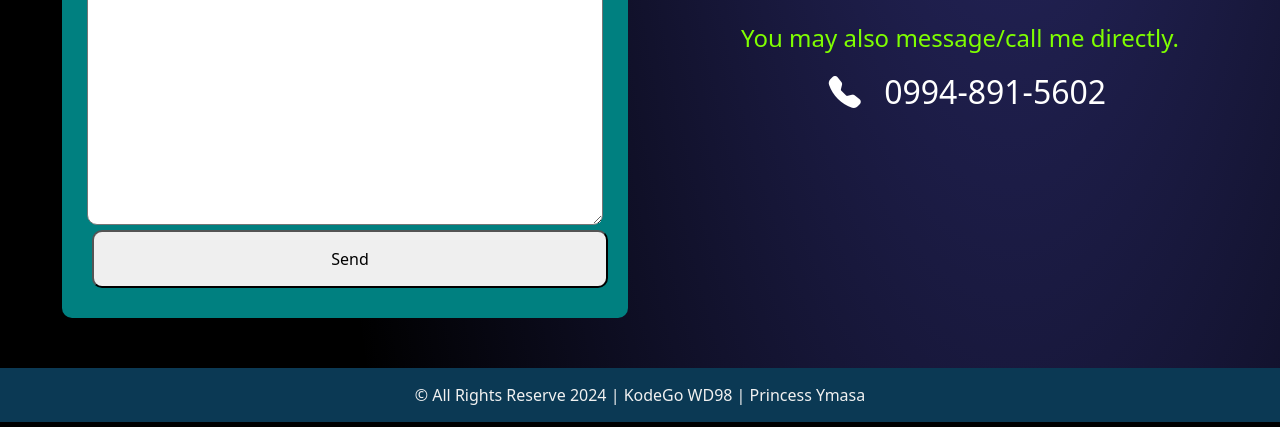
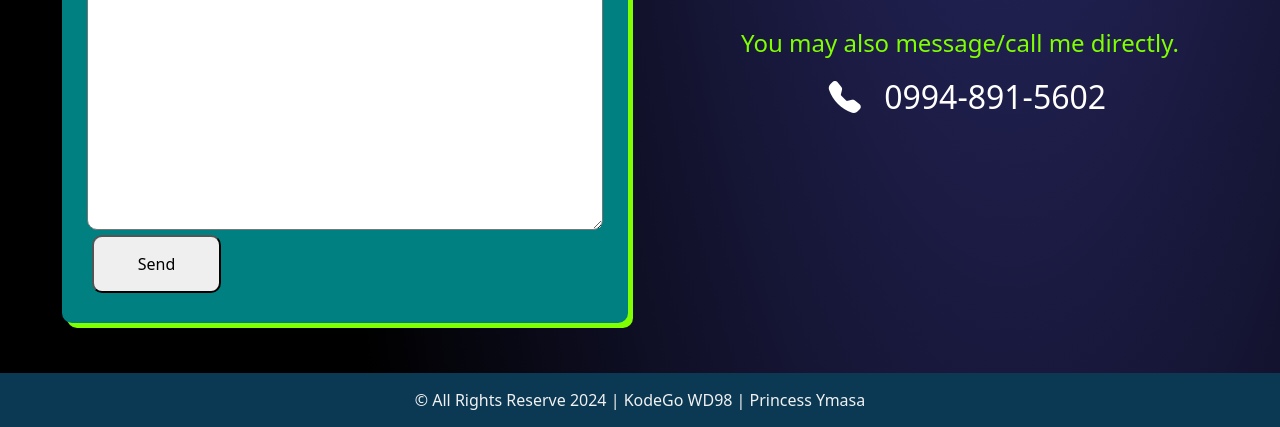
Before and after one commit to Praymasa/kodego-project-portfolio-1, a plain HTML site: page index.html in a window 1280 px wide. Shown: the part 3976-4403 px from the top of the page. Drawn offline with nearby package versions, Linux system fonts and the light colour scheme.

Commit message:
second commit

```diff
--- a/index.html
+++ b/index.html
@@ -268,7 +268,7 @@
               rows="10"
               placeholder="Type your Message"
             ></textarea>
-            <input type="button" value="Send" />
+            <input type="button" value="Send" class="button" />
           </form>
         </div>
         <div class="col-sm-6 contacts">
--- a/style.css
+++ b/style.css
@@ -175,7 +175,8 @@ header nav a {
 
 #about .box:hover,
 #services .box-icon:hover,
-#projects .card:hover {
+#projects .card:hover,
+#contact form {
   box-shadow: 5px 5px chartreuse;
 }
 
@@ -260,6 +261,7 @@ header nav a {
 
 #projects .card {
   width: 25rem;
+  padding-top: 5px;
   background-color: var(--bg-color);
   color: var(--text-color);
 }
@@ -299,10 +301,18 @@ textarea {
   border-radius: 10px;
 }
 
+#contact input:hover,
+textarea:hover {
+  border: 3px solid chartreuse;
+}
+
 #contact h4 {
   margin-bottom: 15px;
 }
-
+#contact .button {
+  width: 25%;
+  align-self: center;
+}
 #contact .contacts {
   text-align: center;
   gap: 2rem;
```
